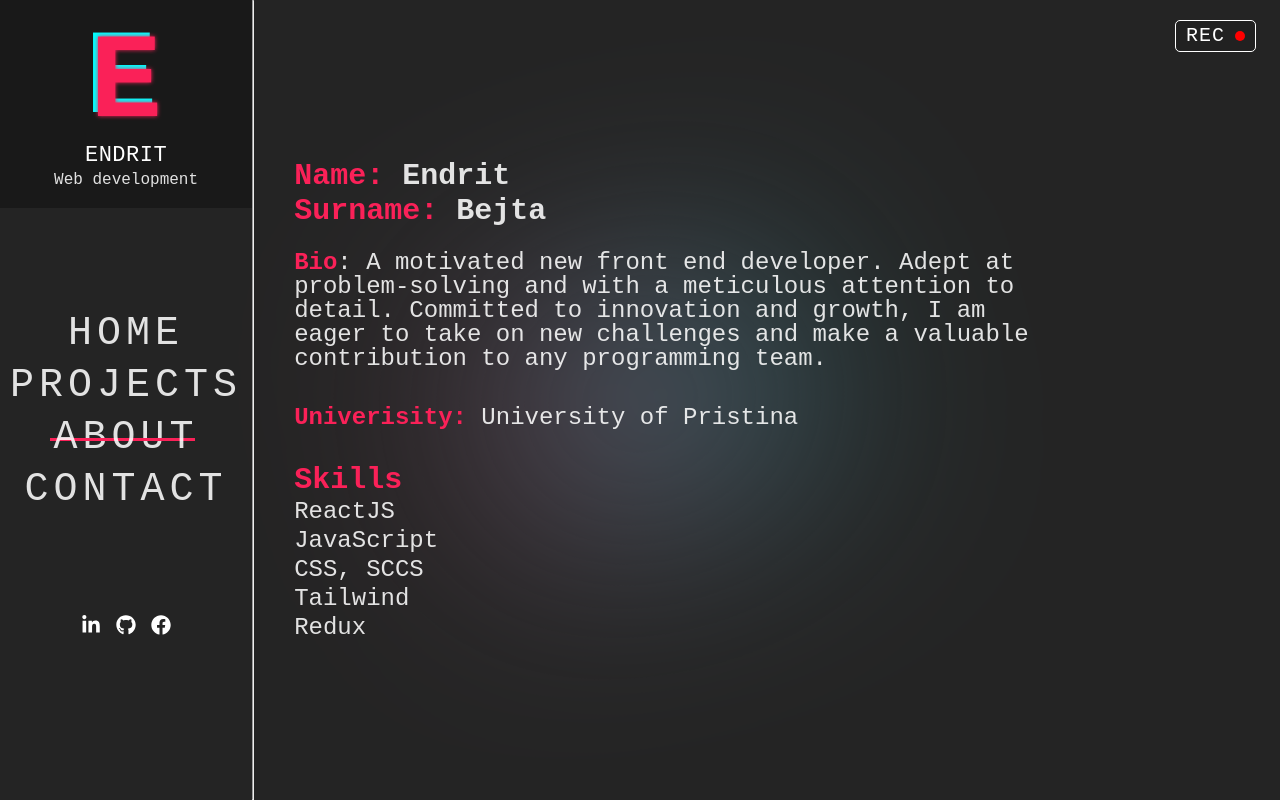
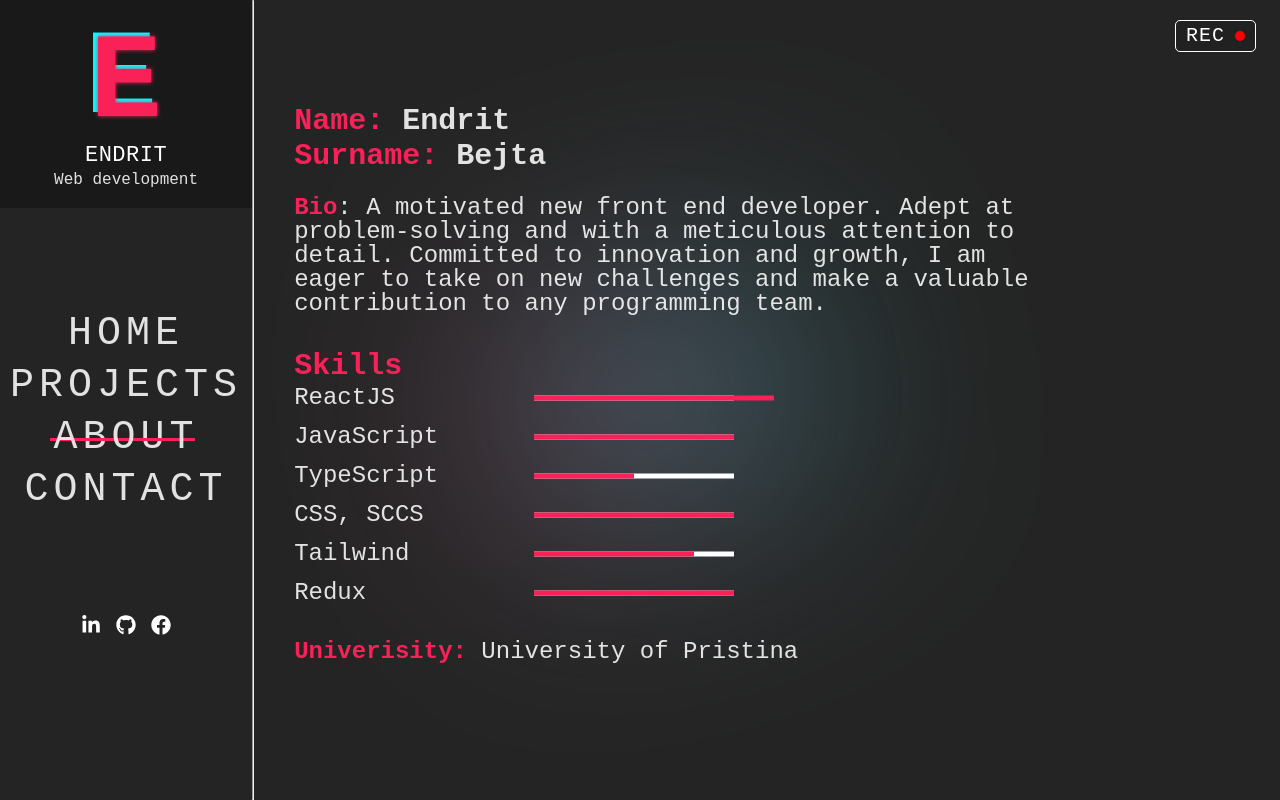
Before and after one commit to endritbejta/my-portfolio, a React (Vite) app: page /about in a window 1280 px wide. Built offline with nearby package versions, Linux system fonts and the light colour scheme.

Commit message:
added skills rating

```diff
--- a/src/pages/About.jsx
+++ b/src/pages/About.jsx
@@ -16,17 +16,30 @@ const About = () => {
         innovation and growth, I am eager to take on new challenges and make a
         valuable contribution to any programming team.
       </p>
+      <h3 className={classes.skills}>
+        <span>Skills</span>
+      </h3>
+      <p style={{ "--skills-rating": "120%" }} className={classes.skill}>
+        ReactJS
+      </p>
+      <p style={{ "--skills-rating": "100%" }} className={classes.skill}>
+        JavaScript
+      </p>
+      <p style={{ "--skills-rating": "50%" }} className={classes.skill}>
+        TypeScript
+      </p>
+      <p style={{ "--skills-rating": "100%" }} className={classes.skill}>
+        CSS, SCCS
+      </p>
+      <p style={{ "--skills-rating": "80%" }} className={classes.skill}>
+        Tailwind
+      </p>
+      <p style={{ "--skills-rating": "100%" }} className={classes.skill}>
+        Redux
+      </p>
       <p className={classes.uni}>
         <strong>Univerisity:</strong> University of Pristina
       </p>
-      <h3 className={classes.skills}>
-        <span>Skills</span>
-      </h3>
-      <p className={classes.skill}>ReactJS</p>
-      <p className={classes.skill}>JavaScript</p>
-      <p className={classes.skill}>CSS, SCCS</p>
-      <p className={classes.skill}>Tailwind</p>
-      <p className={classes.skill}>Redux</p>
     </section>
   );
 };
--- a/src/pages/About.module.css
+++ b/src/pages/About.module.css
@@ -34,11 +34,54 @@
   p {
     font-size: 24px;
   }
+
+  .skill {
+    width: 200px;
+    position: relative;
+    margin-bottom: 10px;
+    font-size: 24px;
   }
 
-.letterHolder {
+  .skill::before,
+  .skill::after {
+    display: table;
+    content: "";
+    top: 50%;
+    left: 120%;
+    transform: translateY(-50%);
+    height: 5px;
+    position: absolute;
+  }
+
+  .uni {
+    margin-top: 20px;
+  }
+}
+
+.skill::before {
+  background-color: white;
+  width: 100%;
+}
+
+.skill::after {
+  transition: width 0.3s ease;
+  width: 0;
+  animation: grow 1.5s ease forwards;
+  background-color: var(--color-pink);
+}
+
+@keyframes grow {
+  from {
+    width: 0;
+  }
+  to {
+    width: var(--skills-rating);
+  }
+}
+
+/* .letterHolder {
     height: 40px;
-  /* width: 200px; */
+     width: 200px
     display: flex;
     gap: 4px;
     overflow: hidden;
@@ -55,4 +98,4 @@
     padding: 2px;
     transition: all 4s ease;
     transition-delay: 4s;
-}
+  } */
```
Lines whose indentation alone changed are shown as unchanged.
